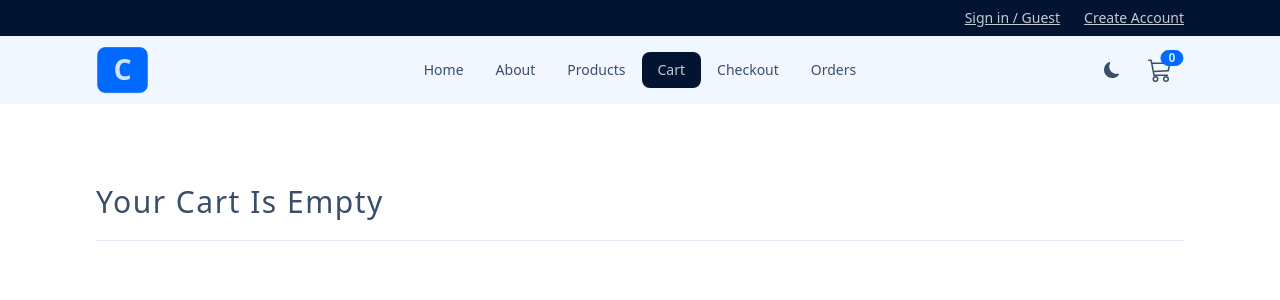
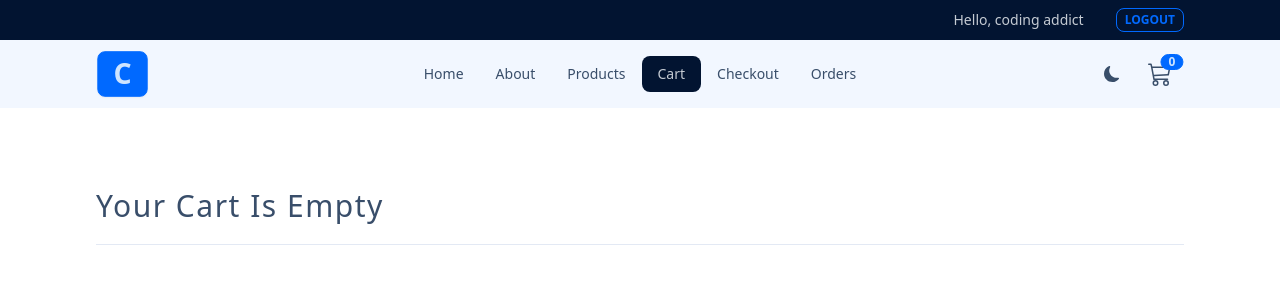
Before and after one commit to priyak1203/react-libraries, a React (Vite) app in the folder 10-ComfyStore-New/: page /cart in a window 1280 px wide. Shown: the top 300 px of the page. Built offline with nearby package versions, Linux system fonts and the light colour scheme.

Commit message:
logging out and accessing user

```diff
--- a/10-ComfyStore-New/src/components/Header.jsx
+++ b/10-ComfyStore-New/src/components/Header.jsx
@@ -1,9 +1,33 @@
-import { Link } from 'react-router-dom';
+import { useDispatch, useSelector } from 'react-redux';
+import { Link, useNavigate } from 'react-router-dom';
+import { logoutUser } from '../features/user/userSlice';
+import { clearCart } from '../features/cart/cartSlice';
 
 const Header = () => {
+  const { user } = useSelector((state) => state.userState);
+  const dispatch = useDispatch();
+  const navigate = useNavigate();
+
+  const handleLogout = () => {
+    dispatch(clearCart());
+    dispatch(logoutUser());
+    navigate('/');
+  };
+
   return (
     <header className="bg-neutral py-2 text-neutral-content">
       <div className="align-element flex justify-center sm:justify-end">
+        {user ? (
+          <div className="flex gap-x-2 sm:gap-x-8 items-center">
+            <p className="text-xs sm:text-sm">Hello, {user.username}</p>
+            <button
+              className="btn btn-xs btn-outline btn-primary uppercase"
+              onClick={handleLogout}
+            >
+              logout
+            </button>
+          </div>
+        ) : (
           <div className="flex gap-x-6 justify-center items-center">
             <Link to="/login" className="link link:hover text-xs sm:text-sm">
               Sign in / Guest
@@ -12,6 +36,7 @@ const Header = () => {
               Create Account
             </Link>
           </div>
+        )}
       </div>
     </header>
   );
--- a/10-ComfyStore-New/src/components/NavLinks.jsx
+++ b/10-ComfyStore-New/src/components/NavLinks.jsx
@@ -1,19 +1,25 @@
+import { useSelector } from 'react-redux';
 import { NavLink } from 'react-router-dom';
 
 const links = [
   { id: 1, url: '/', text: 'home' },
-  { id: 2, url: '/about', text: 'about' },
-  { id: 3, url: '/products', text: 'products' },
-  { id: 4, url: '/cart', text: 'cart' },
-  { id: 5, url: '/checkout', text: 'checkout' },
-  { id: 6, url: '/orders', text: 'orders' },
+  { id: 2, url: 'about', text: 'about' },
+  { id: 3, url: 'products', text: 'products' },
+  { id: 4, url: 'cart', text: 'cart' },
+  { id: 5, url: 'checkout', text: 'checkout' },
+  { id: 6, url: 'orders', text: 'orders' },
 ];
 
 const NavLinks = () => {
+  const { user } = useSelector((state) => state.userState);
+
   return (
     <>
       {links.map((link) => {
         const { id, url, text } = link;
+
+        if (!user && (url === 'checkout' || url === 'orders')) return null;
+
         return (
           <li key={id}>
             <NavLink to={url} className="capitalize">
--- a/10-ComfyStore-New/src/features/user/userSlice.js
+++ b/10-ComfyStore-New/src/features/user/userSlice.js
@@ -1,4 +1,5 @@
 import { createSlice } from '@reduxjs/toolkit';
+import { toast } from 'react-toastify';
 
 const themes = {
   winter: 'winter',
@@ -24,7 +25,9 @@ const userSlice = createSlice({
       console.log('loging user');
     },
     logoutUser: (state) => {
-      console.log('logout user');
+      state.user = null;
+      localStorage.removeItem('user');
+      toast.success('Logged out successfully');
     },
     toggleTheme: (state) => {
       const { winter, dracula } = themes;
--- a/10-ComfyStore-New/src/pages/Cart.jsx
+++ b/10-ComfyStore-New/src/pages/Cart.jsx
@@ -4,8 +4,8 @@ import { Link } from 'react-router-dom';
 
 const Cart = () => {
   const { numItemsInCart } = useSelector((state) => state.cartState);
-  // temp
-  const user = true;
+
+  const { user } = useSelector((state) => state.userState);
 
   if (numItemsInCart === 0) {
     return <SectionTitle text="your cart is empty" />;
```
Lines whose indentation alone changed are shown as unchanged.
